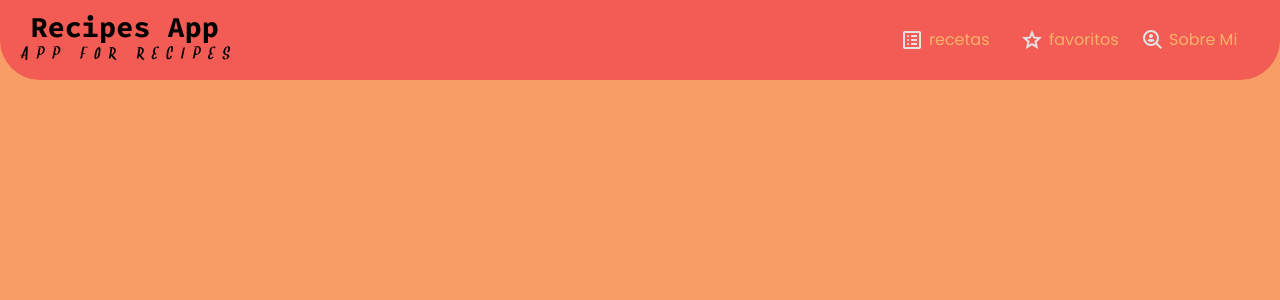
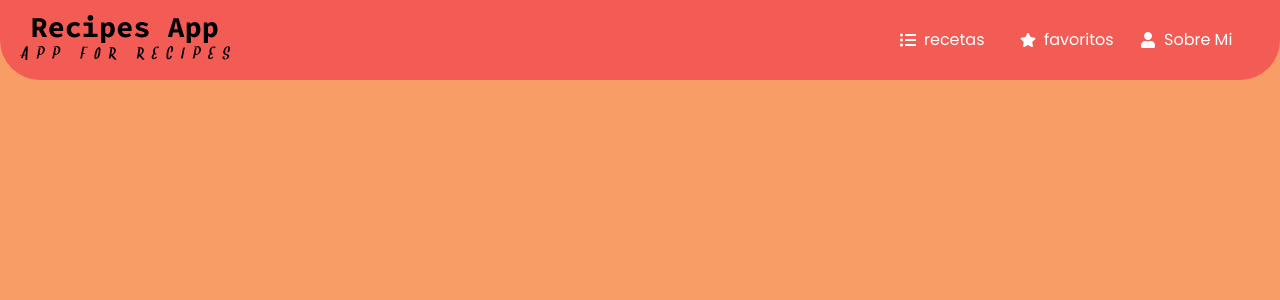
Before and after one commit to josewebcreator/recetas, a React (Create React App) app: page / in a window 1280 px wide. Shown: the top 300 px of the page. Built offline with nearby package versions, Linux system fonts and the light colour scheme.

Commit message:
actualizacion del menu utilizacion de react icons

```diff
--- a/package.json
+++ b/package.json
@@ -10,6 +10,7 @@
     "normalize.css": "^8.0.1",
     "react": "^19.1.0",
     "react-dom": "^19.1.0",
+    "react-icons": "^5.5.0",
     "react-router-dom": "^7.5.0",
     "react-scripts": "5.0.1",
     "web-vitals": "^2.1.4"
--- a/src/components/header/HeaderMenu.jsx
+++ b/src/components/header/HeaderMenu.jsx
@@ -1,23 +1,32 @@
 /*Imports*/
 import menuItems from './menuItems.json';
 import { Link } from 'react-router-dom';
+import { FaListUl, FaStar, FaUser } from 'react-icons/fa'; // Importa los iconos que necesitas
 
-export default function HeaderMenu(){
+//mapa de iconos
 
+const iconMap = {
+    "recetas": FaListUl,
+    "favoritos": FaStar,
+    "Sobre Mi": FaUser,
+};
 
-
+export default function HeaderMenu() {
     return (
       <nav className="HeaderMenu">
         <ul>
-                {Object.values(menuItems).map((item, index) =>
+          {Object.values(menuItems).map((item, index) => {
+            const IconComponent = iconMap[item.item]; // Obtiene el componente del icono del mapeo
+            return (
               <li key={index}>
                 <Link className='menuEnlace' to={item.url}>
-                            <img src={item.icon} alt={item.item} />
+                  {IconComponent && <IconComponent className="menuIcon" />} {/* Renderiza el icono si existe en el mapeo */}
                   <span>{item.item}</span>
                 </Link>
               </li>
-                )}
+            );
+          })}
         </ul>
       </nav>
-    )
+    );
 }
--- a/src/components/header/header.css
+++ b/src/components/header/header.css
@@ -47,17 +47,36 @@
     margin-left: 20px;
     display: flex;
     align-items: center;
+    position: relative;
 }
 
 a.menuEnlace {
     text-decoration: none;
-    color: #F7B267;
+    color: white;
     display: flex;
     align-items: center;
     width: 100%;
     height: 100%;
     min-height: 48.5px;
+    overflow: hidden;
 }
-a.menuEnlace img {
-    margin-right: 5px;
+
+.menuIcon{
+    margin-right: 8px;
 }
+
+a.menuEnlace::before {
+    content: '';
+    position: absolute;
+    bottom: 0;
+    left: 0;
+    width: 0%; /* Inicialmente la barra no tiene ancho */
+    height: 2px; /* Grosor de la barra */
+    background-color: white; /* Color de la barra (puedes cambiarlo) */
+    transition: width 0.3s ease-in-out; /* Transición suave del ancho */
+}
+
+
+a.menuEnlace:hover::before {
+    width: 100%; /* Al hacer hover, la barra ocupa todo el ancho */
+}
--- a/src/components/header/menuItems.json
+++ b/src/components/header/menuItems.json
@@ -1,15 +1,15 @@
 {
-    "0" : {
+    "00" : {
         "item" : "recetas",
         "icon" : "icons/list-icon.svg",
         "url" : "/"
     },
-    "1" : {
+    "01" : {
         "item" : "favoritos",
         "icon" : "icons/star-icon.svg",
         "url" : "/"
     },
-    "2" : {
+    "02" : {
         "item" : "Sobre Mi",
         "icon" : "icons/about-icon.svg",
         "url" : "/"
```
Also changed, not shown: 1 other file (tests, documents, lock files or other folders). Lines whose indentation alone changed are shown as unchanged.
